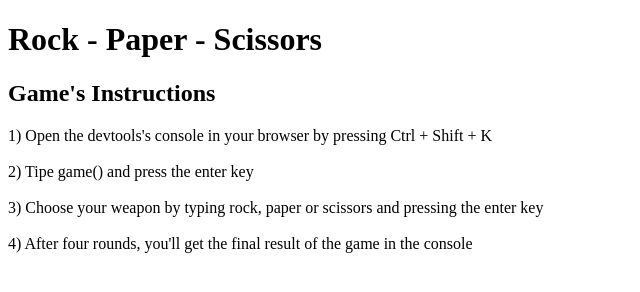
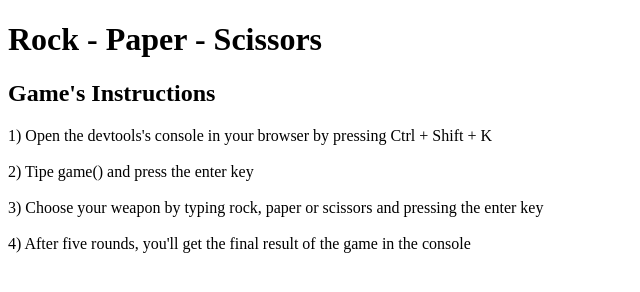
Before and after one commit to fedesapuppo/rock-paper-scissors, a plain HTML site: page index.html in a window 1280 px wide. Shown: the full height of the page, 0-640 px from the left. Drawn offline with Linux system fonts and the light colour scheme.

Commit message:
change number of rounds in instructions

```diff
--- a/index.html
+++ b/index.html
@@ -95,7 +95,7 @@
     <br><br>
     3) Choose your weapon by typing rock, paper or scissors and pressing the enter key
     <br><br>
-    4) After four rounds, you'll get the final result of the game in the console
+    4) After five rounds, you'll get the final result of the game in the console
 </p>
 
 </body>
```
